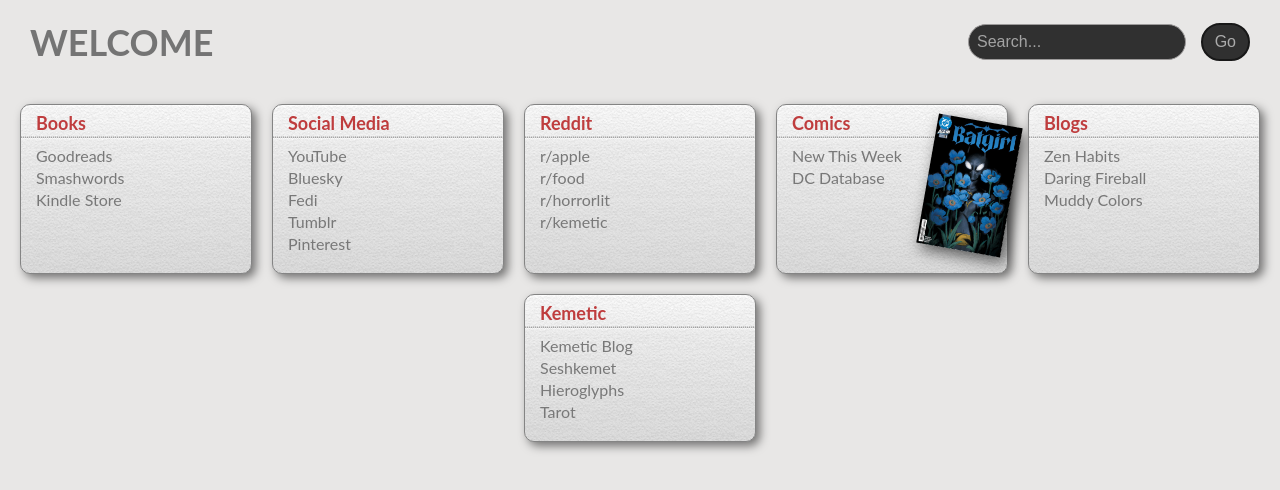
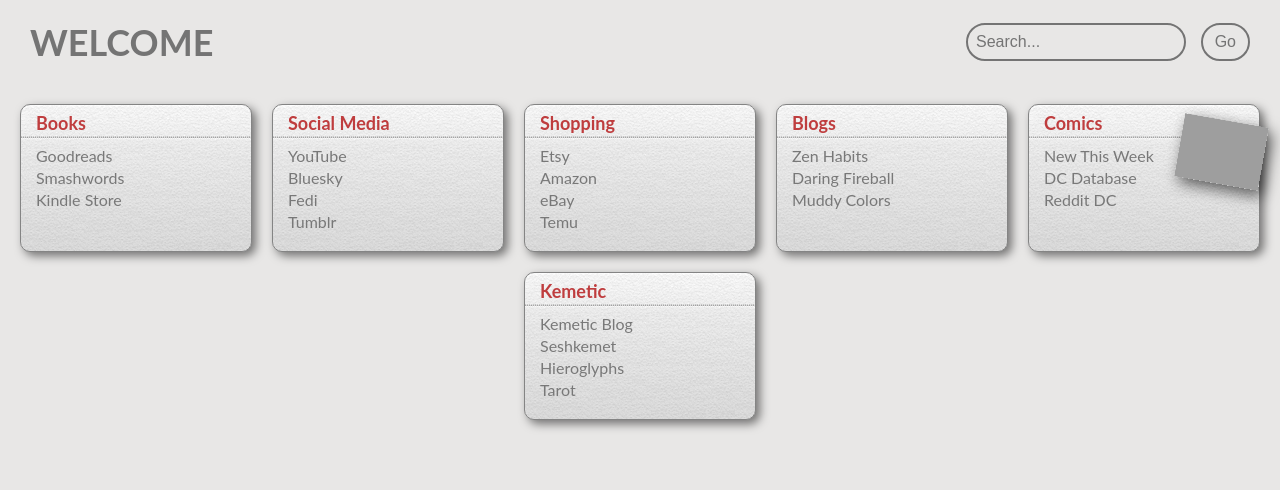
Before and after one commit to meowtab/meowtab.github.io, a plain HTML site: page index.html in a window 1280 px wide. Drawn offline with Linux system fonts and the light colour scheme; grey boxes are pictures that could not be loaded.

Commit message:
Tweaked Designs

```diff
--- a/index.html
+++ b/index.html
@@ -162,9 +162,23 @@
     .category {
     	border-color: #848484;
     }
+    .search-bar {
+        display: flex;
+        align-items: center;
+    }
     .search-bar input[type="text"] {
-		border: 1px solid #9c9a9a;
+        border: 2px solid #747474;
+    	background-color: #e8e7e6;
+    	color: #747474;
     }
+    .search-bar button {
+        background-color: #e8e7e6;
+        border: 2px solid #747474;
+        color: #747474;
+    }
+    .search-bar input::placeholder {
+    	color: #747474;
+	}
 
 </style>
 
@@ -184,7 +198,7 @@
 
         <!-- Home Tab -->
         <div class="category" id="books">
-            <h2><a href="#" class="tab" data-tab="book-tab">Books</a></h2>
+            <h2>Books</h2>
 
             <ul>
                 <li><a href="https://www.goodreads.com/">Goodreads</a></li>
@@ -199,33 +213,33 @@
                 <li><a href="https://bsky.app/">Bluesky</a></li>
                 <li><a href="https://meow.social/home">Fedi</a></li>
                 <li><a href="https://www.tumblr.com/">Tumblr</a></li>
-                <li><a href="https://ca.pinterest.com/">Pinterest</a></li>
             </ul>
         </div>
-        <div class="category" id="reddit">
-            <h2>Reddit</h2>
+         <div class="category" id="shopping">
+            <h2>Shopping</h2>
             <ul>
-                <li><a href="https://www.reddit.com/r/apple/">r/apple</a></li>
-                <li><a href="https://www.reddit.com/r/food/">r/food</a></li>
-                <li><a href="https://www.reddit.com/r/horrorlit/">r/horrorlit</a></li>
-                <li><a href="https://www.reddit.com/r/Kemetic/">r/kemetic</a></li>
+                <li><a href="https://www.etsy.com/ca/">Etsy</a></li>
+                <li><a href="https://www.amazon.ca/">Amazon</a></li>
+                <li><a href="https://www.ebay.ca/">eBay</a></li>
+                <li><a href="https://www.temu.com/">Temu</a></li>
             </ul>
         </div>
-        <div class="category" id="comics">
-           <h2>Comics</h2>
-            <ul>
-                <li><a href="https://leagueofcomicgeeks.com/comics/new-comics/?publisher=1">New This Week</a></li>
-                <li><a href="https://dc.fandom.com/wiki/DC_Comics_Database">DC Database</a></li>
-            </ul>
-            <img src="comic.webp" class="category-overlay">
-        	</div>
          <div class="category" id="blogs">
-            <h2><a href="#" class="tab" data-tab="blog-tab">Blogs</a></h2>
+            <h2>Blogs</h2>
             <ul>
                 <li><a href="https://zenhabits.net/">Zen Habits</a></li>
                 <li><a href="https://daringfireball.net/">Daring Fireball</a></li>
                 <li><a href="https://www.muddycolors.com/" target="_blank">Muddy Colors</a></li>
             </ul>
+        </div>
+                <div class="category" id="comics">
+           <h2>Comics</h2>
+            <ul>
+                <li><a href="https://leagueofcomicgeeks.com/comics/new-comics/?publisher=1">New This Week</a></li>
+                <li><a href="https://dc.fandom.com/wiki/DC_Comics_Database">DC Database</a></li>
+                <li><a href="https://www.reddit.com/r/DCcomics/">Reddit DC</a></li>
+            </ul>
+            <img src="https://s3.amazonaws.com/comicgeeks/comics/covers/large-6355816.jpg?1741165980" class="category-overlay">
         </div>
         <div class="category" id="kemetic">
             <h2>Kemetic</h2>
```
Also changed, not shown: comic.webp (deleted), 1 other file.
